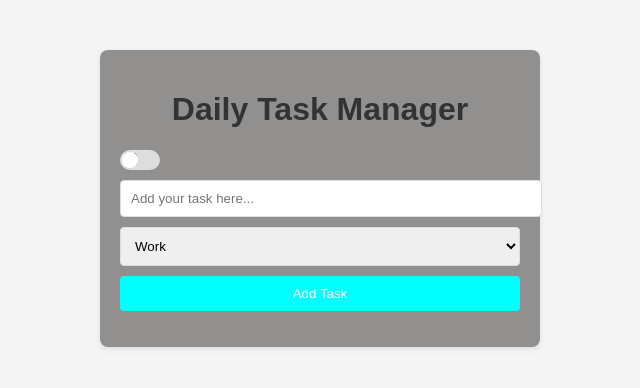
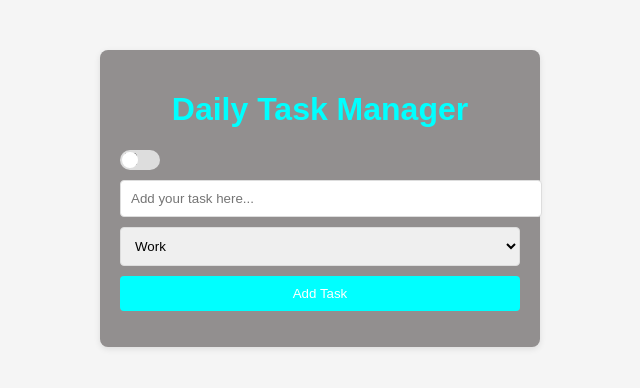
Before and after one commit to AnnahNokutheza/task-manager, a plain HTML site: page index.html in a window 1280 px wide. Shown: the whole page, without its empty margins (320-960 px from the left). Drawn offline with Linux system fonts and the light colour scheme.

Commit message:
styles.css

```diff
--- a/styles.css
+++ b/styles.css
@@ -18,7 +18,7 @@ body {
 
   h1 {
     text-align: center;
-    color: #333;
+    color: #00ffff;
   }
 
   input[type="text"],
```
